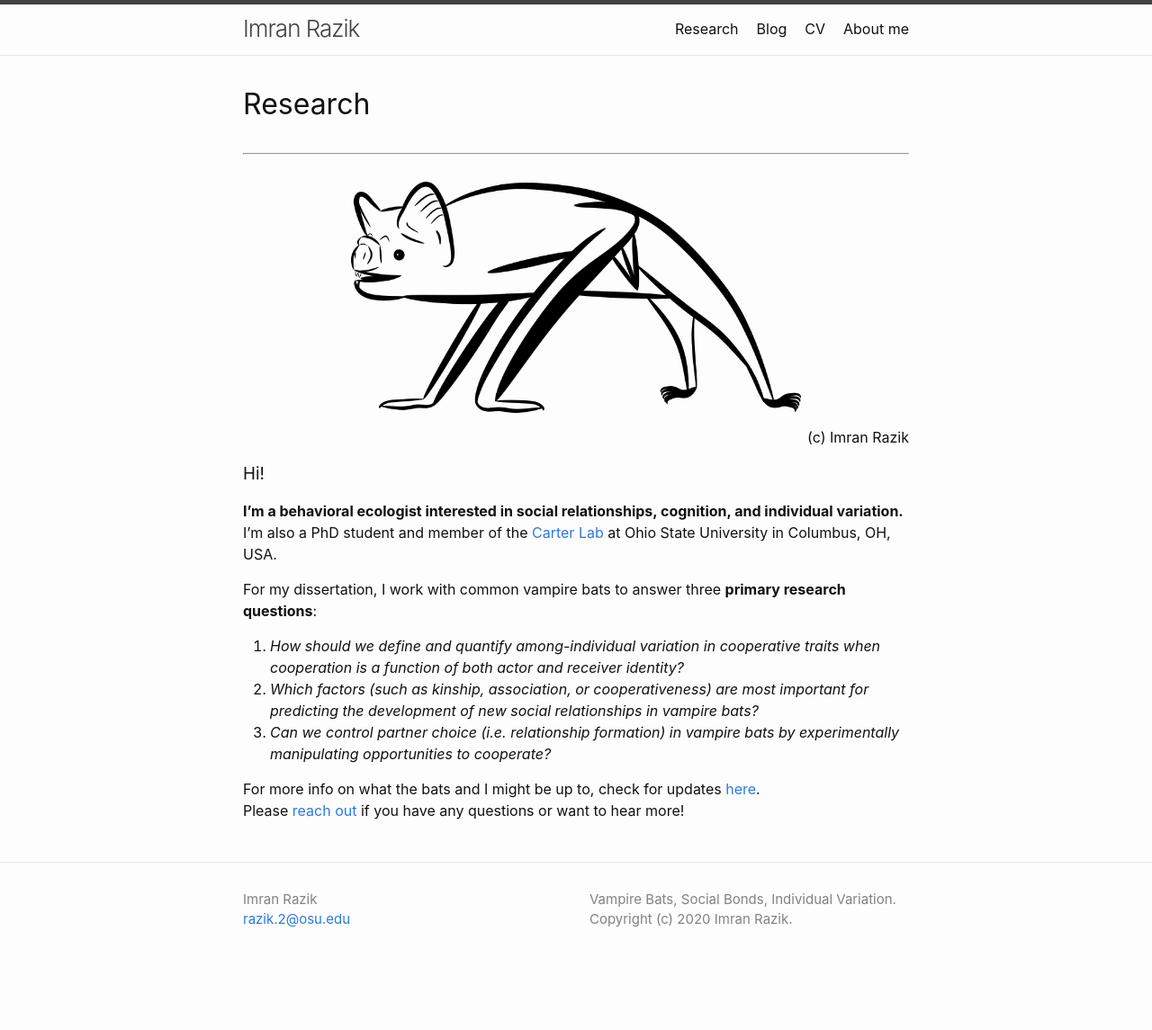
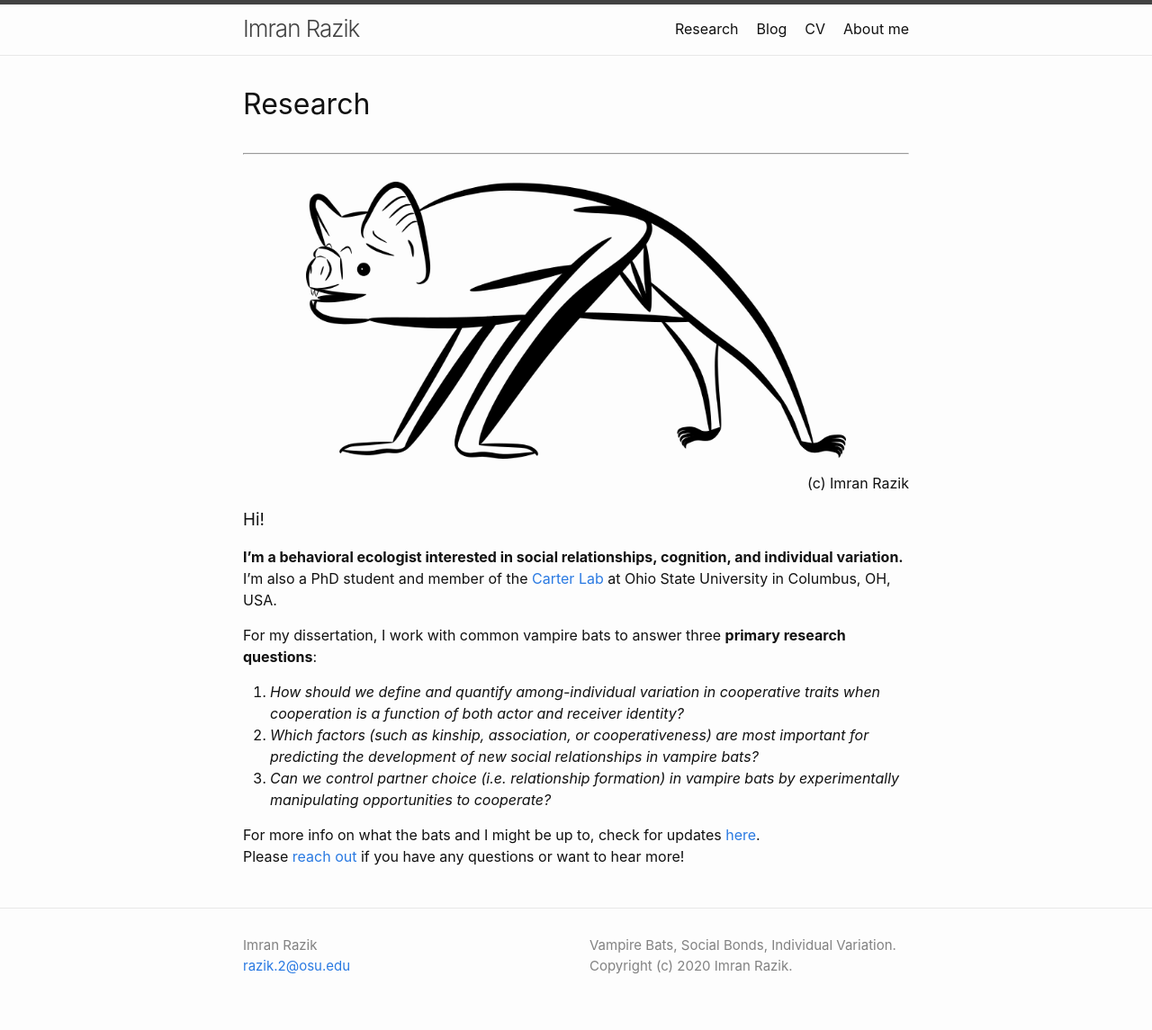
Before and after one commit to imranrazik/imranrazik.github.io, a Jekyll site: the page built from index.md, in a window 1280 px wide. Shown: the whole page at 90% size. Built offline with Jekyll 4.4.1, drawn with Linux system fonts in a browser that asks for light colours; our own code applies the rules of GitHub Pages for plain Markdown files; before the commit the page ends 1094 px from its top, so only the background shows below that.

Commit message:
Update index.md

```diff
--- a/index.md
+++ b/index.md
@@ -4,7 +4,7 @@
 # Research
 ---
 <p align="center">
- <img src="/assets/vampterrestrial.png" width="500">
+ <img src="/assets/vampterrestrial.png" width="600">
 </p>
 <p align="right">
  (c) Imran Razik
```
